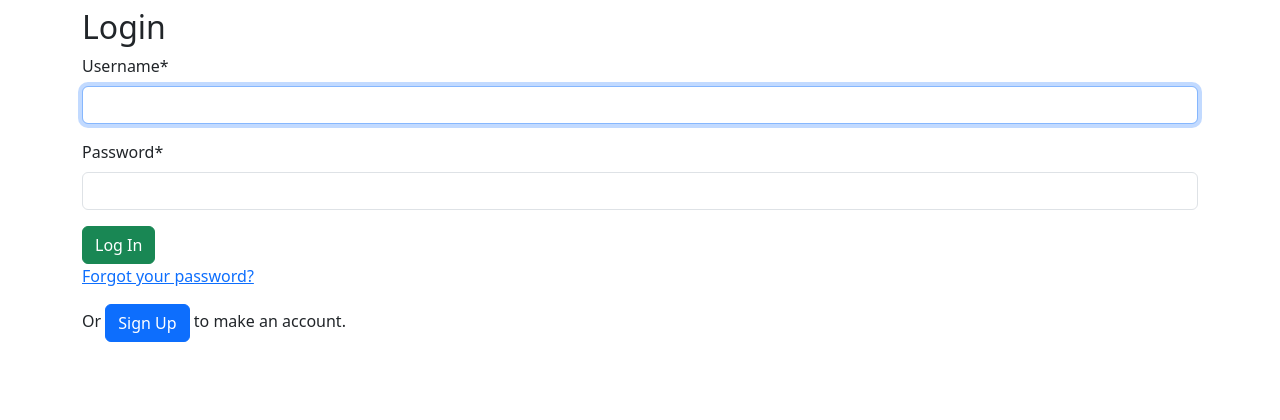
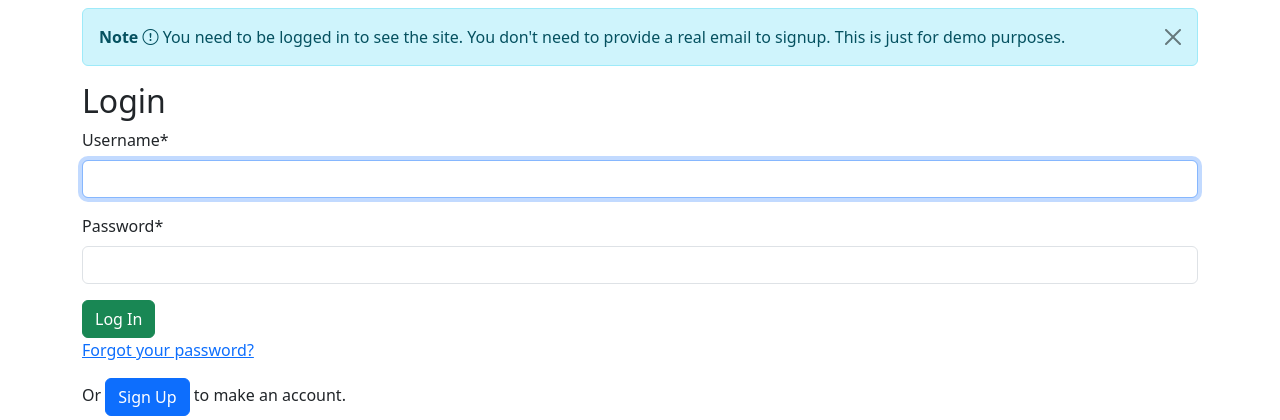
Before and after one commit to Schyler-Lowry/twitter-clone, a Django app: page /accounts/login/ in a window 1280 px wide. Shown: the part 74-494 px from the top of the page. Run offline with Django 4.2, Linux system fonts and the light colour scheme; parts of the project's set-up code (start-up, migrations or seed data) failed here and were passed over; some libraries are stand-ins or nearby versions.

Commit message:
Add alert popup to login page.

```diff
--- a/templates/registration/login.html
+++ b/templates/registration/login.html
@@ -9,6 +9,13 @@ CIS218
 {% block title %}Tweeter - Login{% endblock title %}
 
 {% block login %}
+
+<div class="alert alert-info alert-dismissible fade show" role="alert">
+    <span class="fw-bold">Note <i class="bi bi-exclamation-circle"></i> </span>You need to be logged in to see the site. You don't need to provide a real email to signup. This is just for demo purposes.
+    <button type="button" class="btn-close" data-bs-dismiss="alert" aria-label="Close"></button>
+  </div>
+
+
     <h2>Login</h2>
     <form method="POST">
         {% csrf_token %}
```
